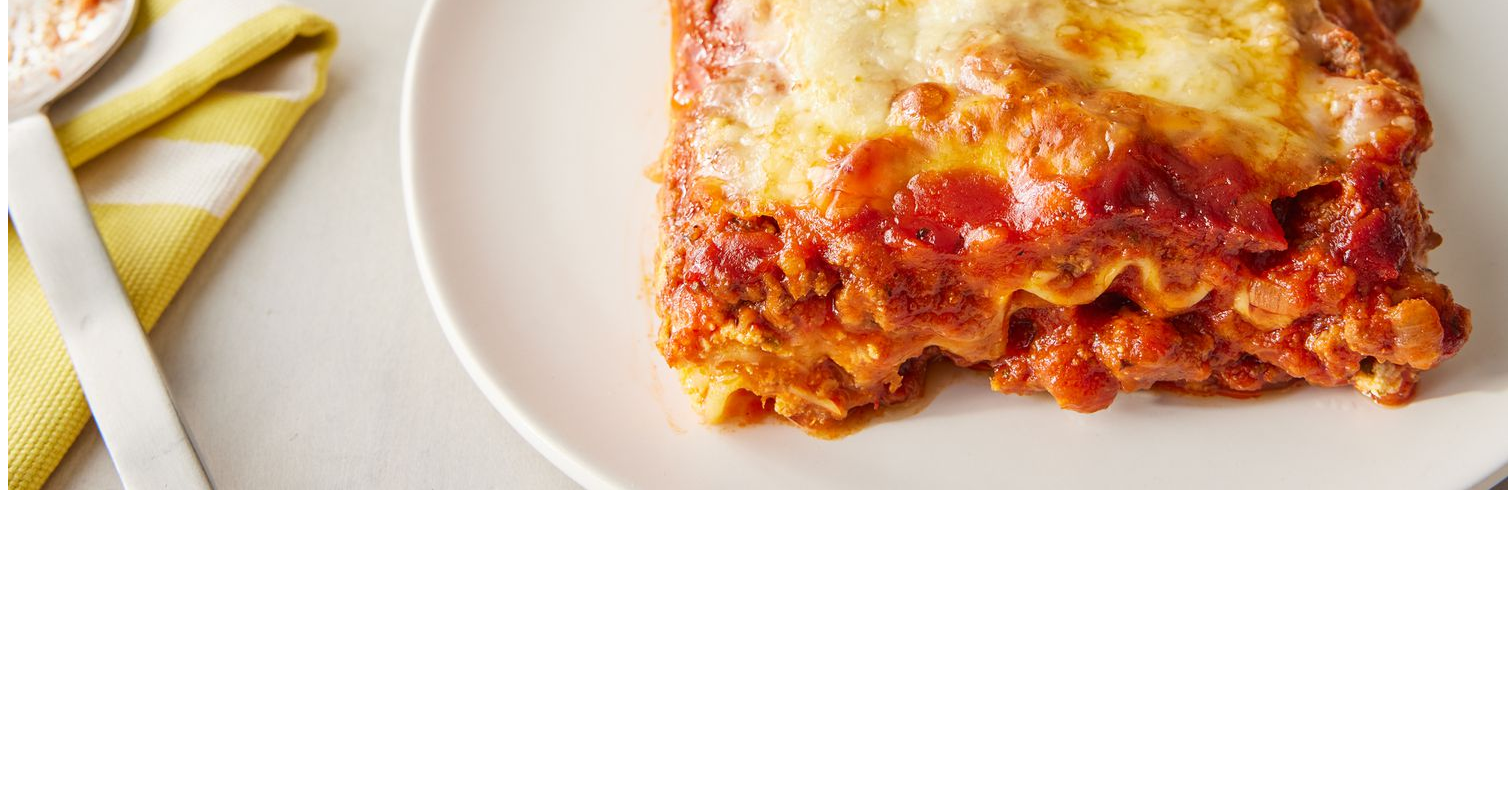
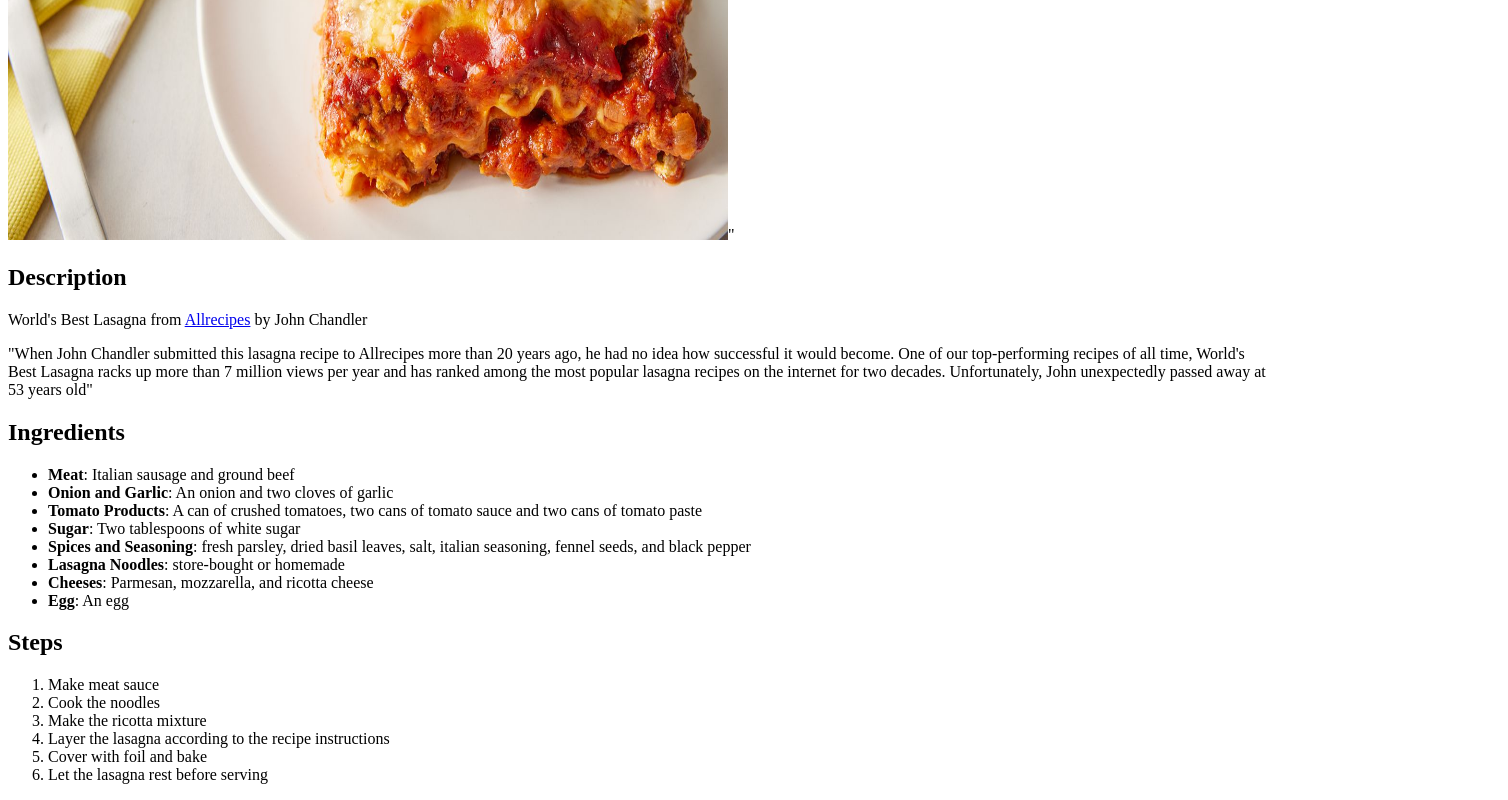
Before and after one commit to HarryY-Yao/odin-recipes, a plain HTML site: page recipes/lasagna.html in a window 1280 px wide. Shown: the part 340-1140 px from the top of the page, 1508 px wide, since content can reach past the window. Before the commit the page ends 842 px from the top, so only its background shows below. Drawn offline with Linux system fonts and the light colour scheme.

Commit message:
Add description, ingredients, and steps to lasagna

```diff
--- a/recipes/lasagna.html
+++ b/recipes/lasagna.html
@@ -7,6 +7,37 @@
 
     <body>
         <h1>Lasagna</h1>
-        <img src="../images/lasagna.jpg">
+        <img src="../images/lasagna.jpg" height="500" width="720">"
+        <h2>Description</h2>
+        <p>World's Best Lasagna from <a href="https://www.https://www.allrecipes.com/recipe/23600/worlds-best-lasagna/">Allrecipes</a>
+        by John Chandler</p>
+        <p>
+            "When John Chandler submitted this lasagna recipe to Allrecipes more
+            than 20 years ago, he had no idea how successful it would become.
+            One of our top-performing recipes of all time, World's Best Lasagna racks
+            up more than 7 million views per year and has ranked among the most popular
+            lasagna recipes on the internet for two decades. Unfortunately,
+            John unexpectedly passed away at 53 years old"
+        </p>
+        <h2>Ingredients</h2>
+        <ul>
+            <li><strong>Meat</strong>: Italian sausage and ground beef</li>
+            <li><strong>Onion and Garlic</strong>: An onion and two cloves of garlic</li>
+            <li><strong>Tomato Products</strong>: A can of crushed tomatoes, two cans of tomato sauce and two cans of tomato paste</li>
+            <li><strong>Sugar</strong>: Two tablespoons of white sugar</li>
+            <li><strong>Spices and Seasoning</strong>: fresh parsley, dried basil leaves, salt, italian seasoning, fennel seeds, and black pepper</li>
+            <li><strong>Lasagna Noodles</strong>: store-bought or homemade</li>
+            <li><strong>Cheeses</strong>: Parmesan, mozzarella, and ricotta cheese</li>
+            <li><strong>Egg</strong>: An egg</li>
+        </ul>
+        <h2>Steps</h2>
+        <ol>
+            <li>Make meat sauce</li>
+            <li>Cook the noodles</li>
+            <li>Make the ricotta mixture</li>
+            <li>Layer the lasagna according to the recipe instructions</li>
+            <li>Cover with foil and bake</li>
+            <li>Let the lasagna rest before serving</li>
+        </ol>
     </body>
 </html>
```
